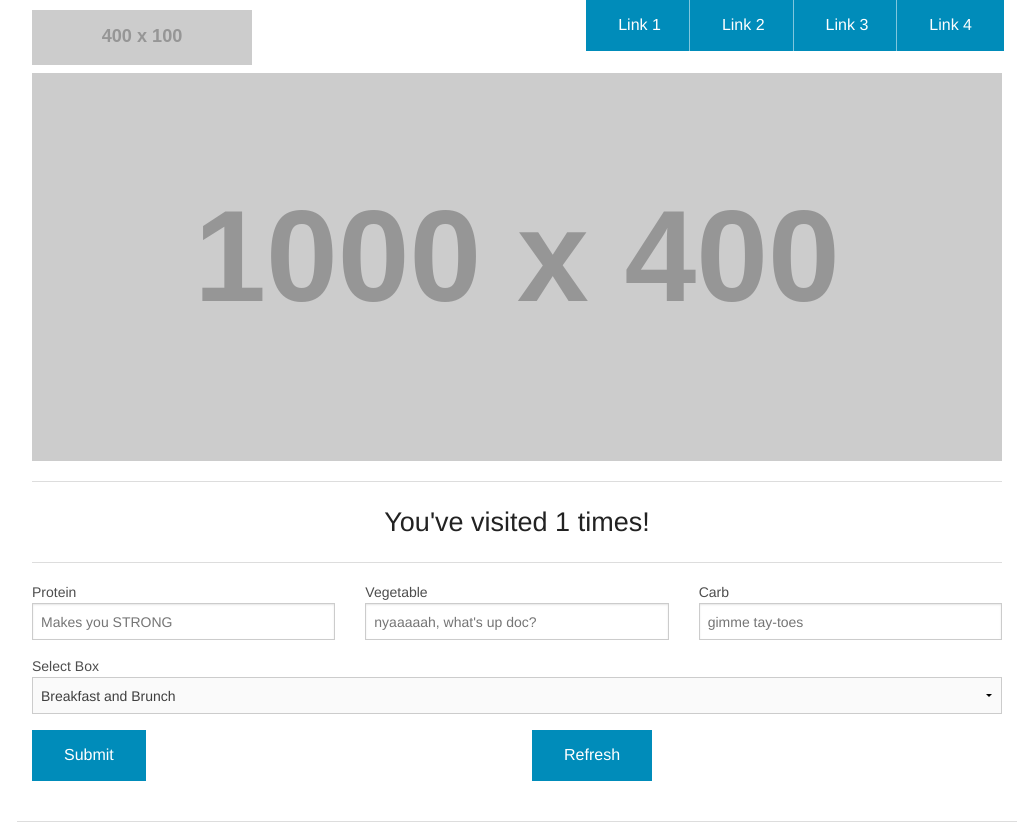
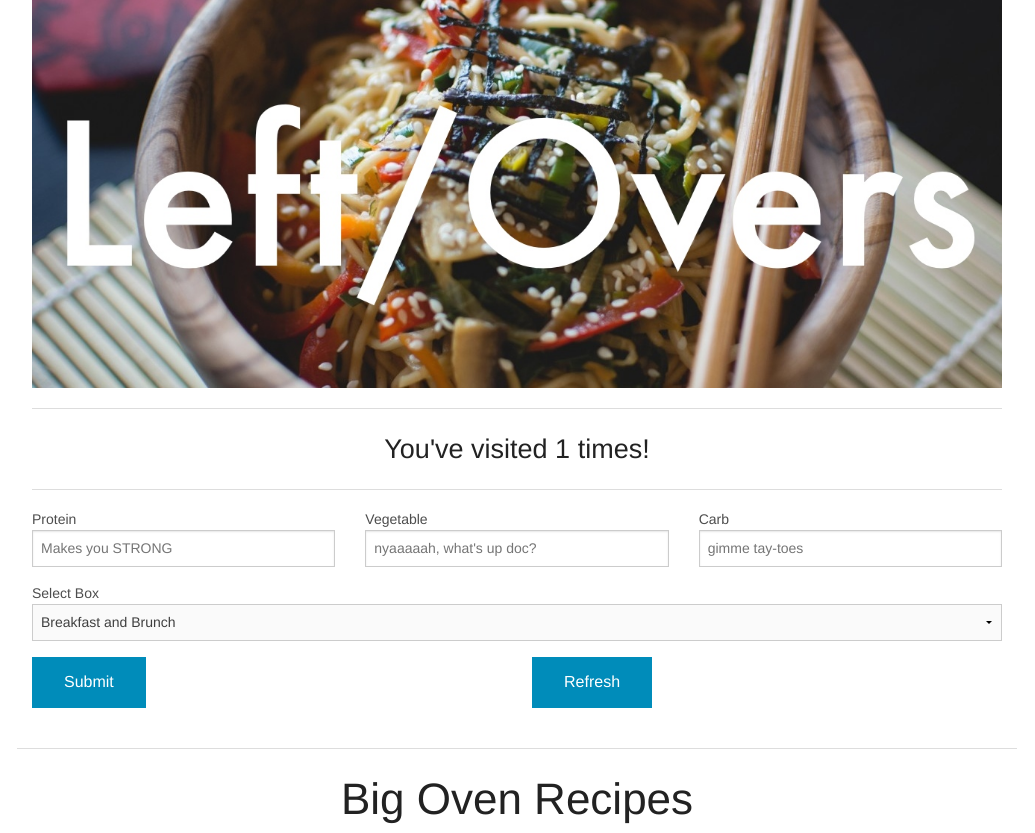
Before and after one commit to prufrock123/TIY_HW24, a plain HTML site: page index.html in a window 1280 px wide. Shown: the top 833 px of the page, without its empty margins (123-1158 px from the left). Drawn offline with Linux system fonts and the light colour scheme; placeholder pictures from the web are drawn by us.

```diff
--- /dev/null
+++ b/css/style.css
@@ -0,0 +1,4 @@
+#logo {
+	height: 100%;
+	width: 100%;
+}
--- a/index.html
+++ b/index.html
@@ -5,34 +5,24 @@
     <link rel="stylesheet" type="text/css" href="./bower_components/normalize.css/normalize.css">
     <link rel="stylesheet" type="text/css" href="./bower_components/typeplate-starter-kit/css/typeplate.css">
     <link rel="stylesheet" type="text/css" href="./bower_components/foundation/css/foundation.css">
+    <link rel="stylesheet" type="text/css" href="./dist/style.css">
     <title>test</title>
 </head>
 
 <body>
-
+<!--
     <div class="row">
-        <div class="large-3 columns">
+        <div class="large-6 large-offset-3 columns">
             <h1>
-                <img src="http://placehold.it/400x100&text=Logo">
+                <img id="logo" src="./LeftOverLogo.png">
             </h1>
         </div>
-        <div class="large-9 columns">
-            <ul class="button-group right">
-                <li><a href="#" class="button">Link 1</a>
-                </li>
-                <li><a href="#" class="button">Link 2</a>
-                </li>
-                <li><a href="#" class="button">Link 3</a>
-                </li>
-                <li><a href="#" class="button">Link 4</a>
-                </li>
-            </ul>
-        </div>
-    </div>
+
+    </div> -->
 
     <div class="row">
         <div class="large-12 columns">
-            <img src="http://placehold.it/1000x400&text=[img]">
+            <img src="./YummlyBanner.jpg">
 
             <hr>
         </div>
```
Also changed, not shown: LeftOverLogo.png (added), YummlyBanner.jpg (added), dist/style.css (added).
